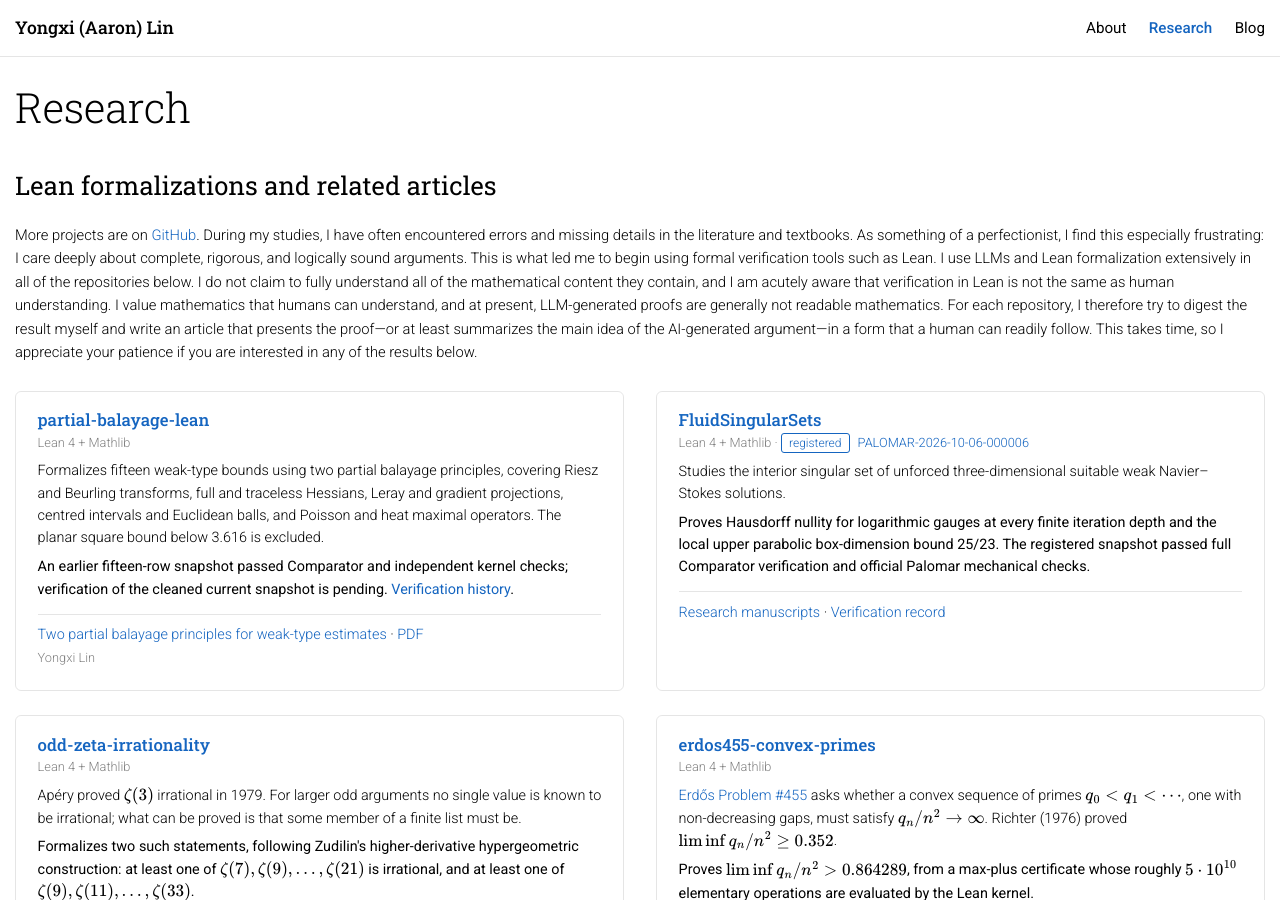
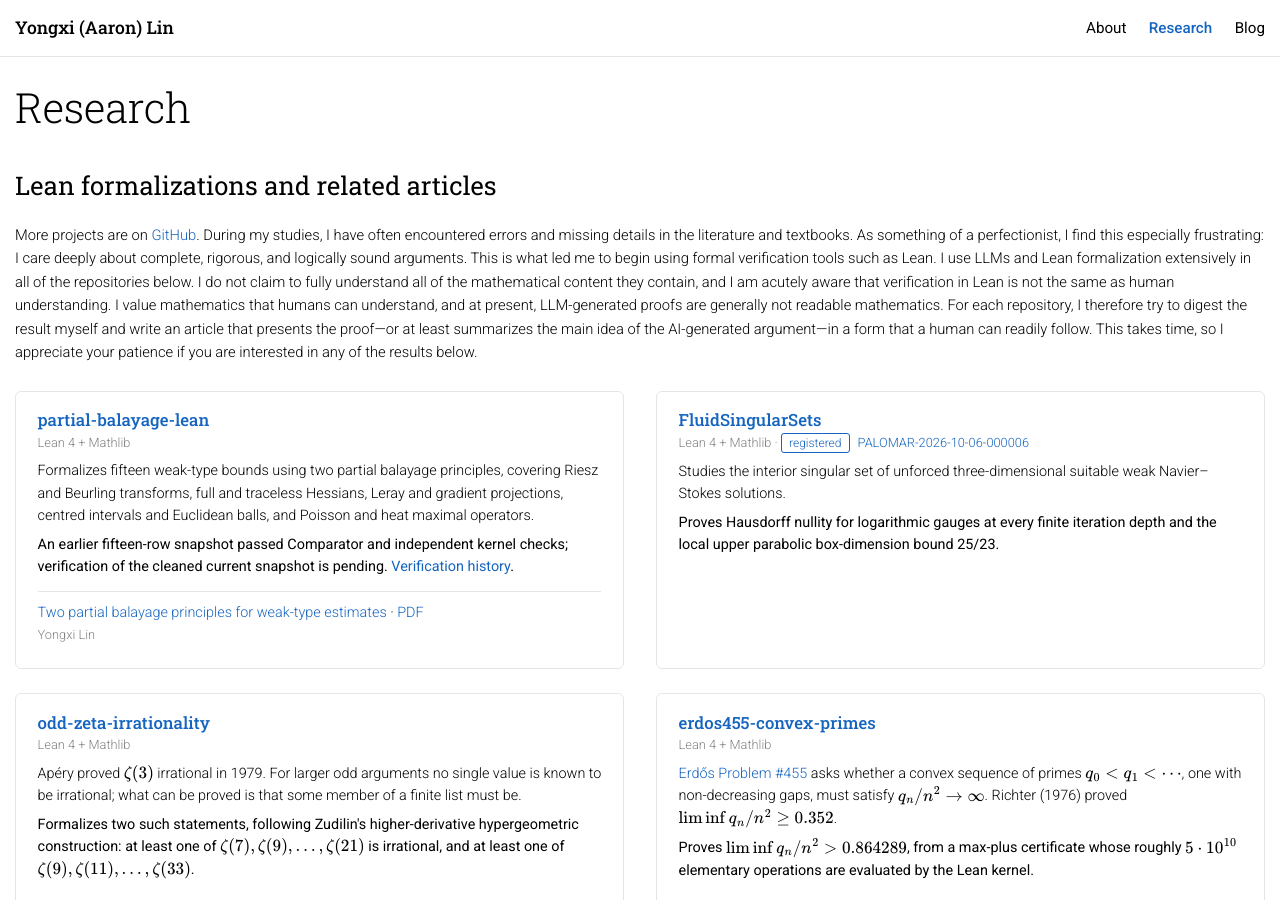
Before and after one commit to CoolRmal/coolrmal.github.io, a Jekyll site: the page built from research.md, in a window 1280 px wide and 900 px high. Built offline with Jekyll 4.4.1, drawn with Linux system fonts in a browser that asks for light colours; formulas are drawn with MathJax 3.

Commit message:
Remove highlighted text and links from Research cards

```diff
--- a/research.md
+++ b/research.md
@@ -33,7 +33,7 @@ nav: research
     Formalizes fifteen weak-type bounds using two partial balayage principles, covering
     Riesz and Beurling transforms, full and traceless Hessians, Leray and
     gradient projections, centred intervals and Euclidean balls, and Poisson and heat maximal
-    operators. The planar square bound below 3.616 is excluded.
+    operators.
   </p>
   <p class="repo-result">
     An earlier fifteen-row snapshot passed Comparator and independent kernel checks;
@@ -56,12 +56,7 @@ nav: research
   </p>
   <p class="repo-result">
     Proves Hausdorff nullity for logarithmic gauges at every finite iteration depth and the local
-    upper parabolic box-dimension bound 25/23. The registered snapshot passed full Comparator
-    verification and official Palomar mechanical checks.
-  </p>
-  <p class="article-links">
-    <a href="https://github.com/CoolRmal/FluidSingularSets/tree/main/papers" target="_blank" rel="noopener noreferrer">Research manuscripts</a>
-    &middot; <a href="https://github.com/CoolRmal/FluidSingularSets/blob/main/docs/verification.md" target="_blank" rel="noopener noreferrer">Verification record</a>
+    upper parabolic box-dimension bound 25/23.
   </p>
 </div>
 
```
